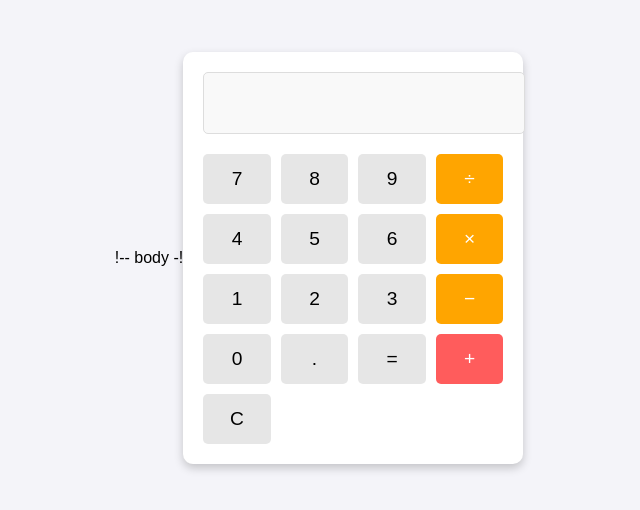
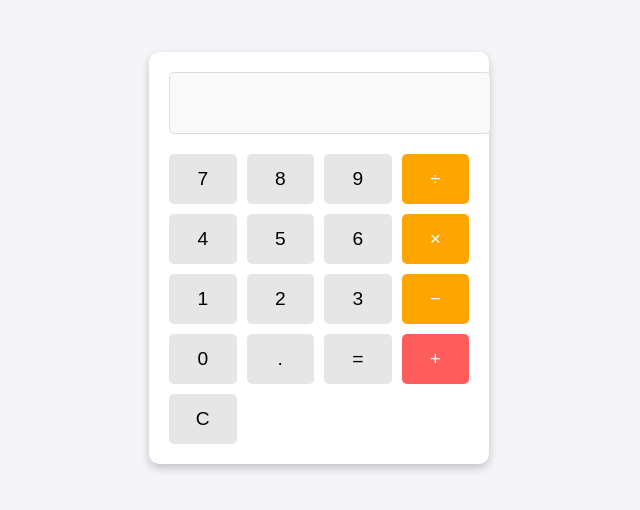
Before and after one commit to Dhruv-Jain31/js_cal, a plain HTML site: page index.html in a window 1280 px wide. Shown: the part 142-652 px from the top of the page, without its empty margins (321-961 px from the left). Drawn offline with Linux system fonts and the light colour scheme.

Commit message:
Update index.html

```diff
--- a/index.html
+++ b/index.html
@@ -6,7 +6,6 @@
   <title>Simple Calculator</title>
   <link rel="stylesheet" href="style.css">
 </head>
-!-- body -!
 <body>
   <div class="calculator">
     <input type="text" id="display" readonly>
```
